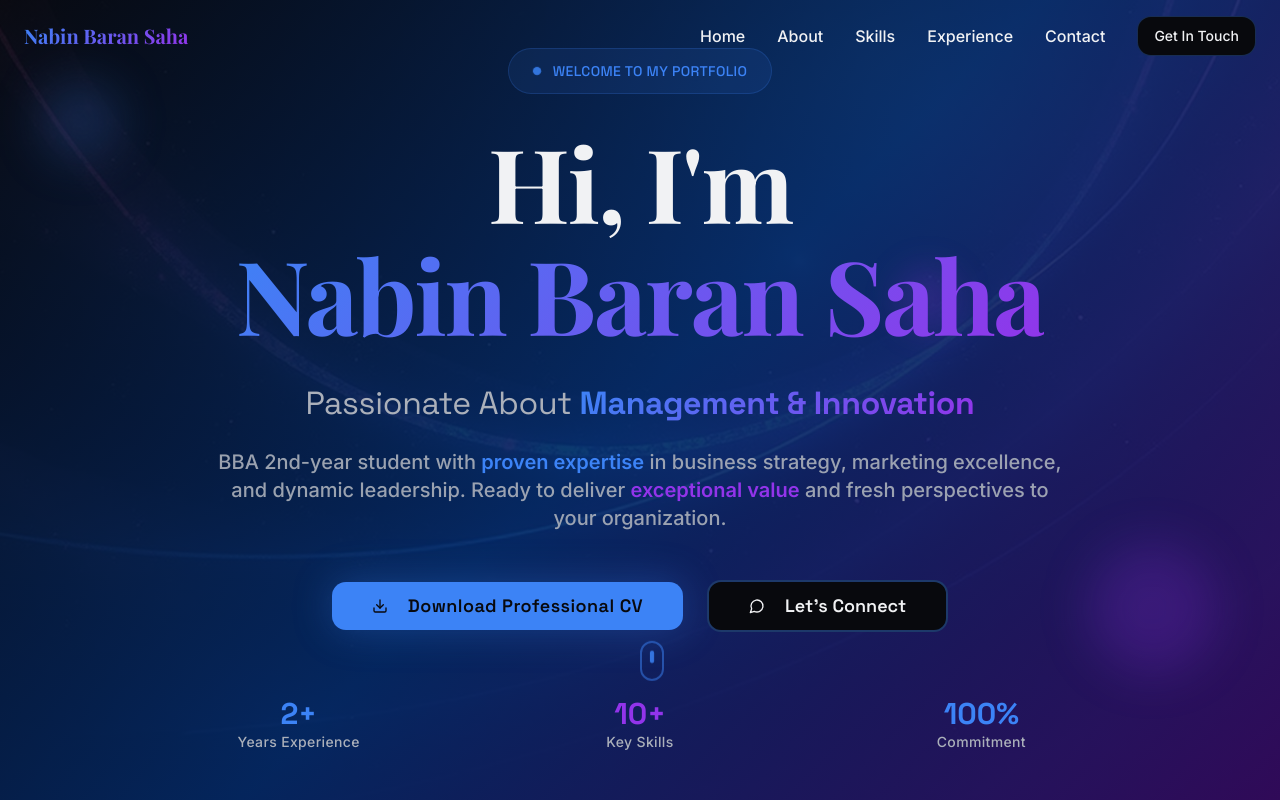
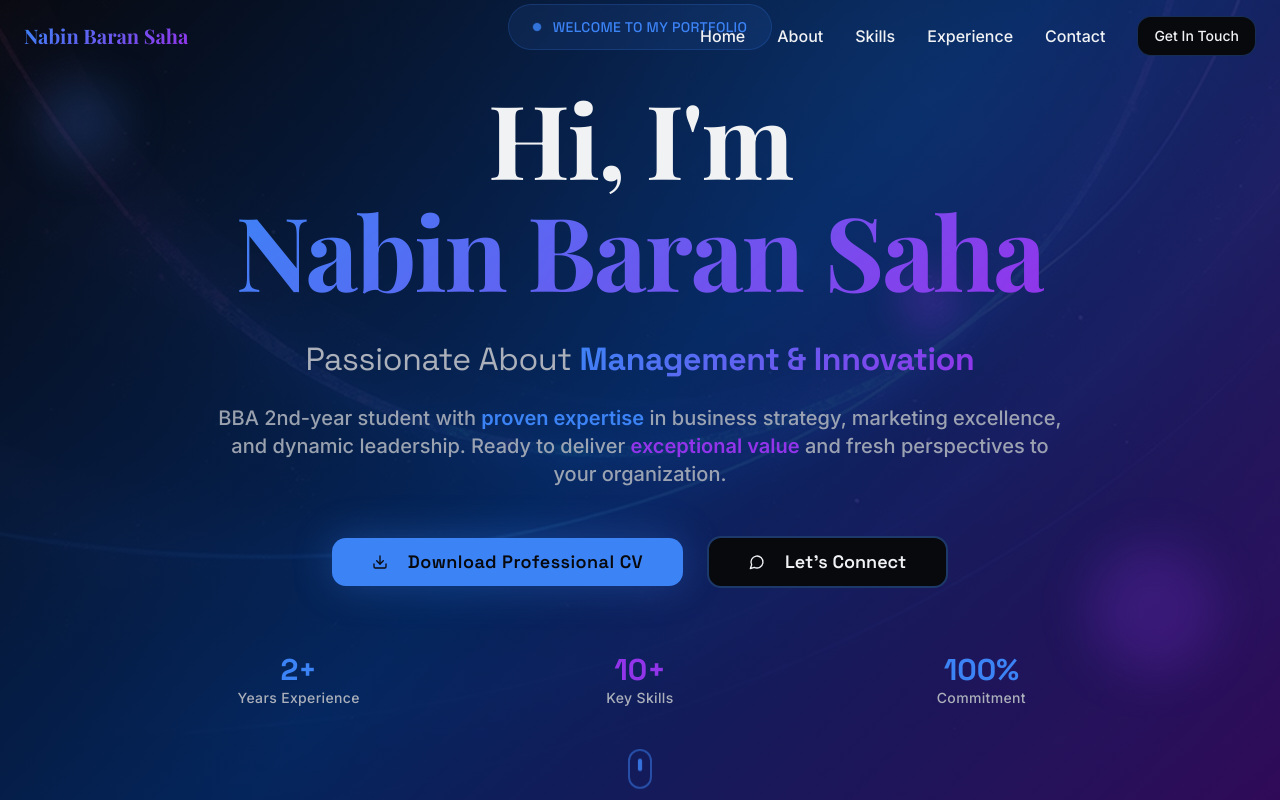
Before and after one commit to nabinbaransaha78/nabin-saha-digital-canvas, a React (Vite) app: page / in a window 1280 px wide. Shown: the top 800 px of the page. Built offline with nearby package versions, Linux system fonts and the light colour scheme.

Commit message:
Move scroll animation
Move the scroll animation to be positioned below the Key Skills section.

```diff
--- a/src/components/HeroSection.tsx
+++ b/src/components/HeroSection.tsx
@@ -119,12 +119,12 @@ const HeroSection = () => {
               </div>
             </div>
           </div>
-        </div>
 
-        {/* Scroll Indicator - Responsive for all devices */}
-        <div className="absolute bottom-8 sm:bottom-12 md:bottom-16 left-1/2 transform -translate-x-1/2 animate-bounce">
-          <div className="w-5 h-8 sm:w-6 sm:h-10 border-2 border-primary/50 rounded-full flex justify-center">
-            <div className="w-0.5 h-2 sm:w-1 sm:h-3 bg-primary rounded-full mt-1.5 sm:mt-2 animate-pulse" />
+          {/* Scroll Indicator - Below key skills */}
+          <div className="mt-8 sm:mt-12 flex justify-center animate-bounce">
+            <div className="w-5 h-8 sm:w-6 sm:h-10 border-2 border-primary/50 rounded-full flex justify-center">
+              <div className="w-0.5 h-2 sm:w-1 sm:h-3 bg-primary rounded-full mt-1.5 sm:mt-2 animate-pulse" />
+            </div>
           </div>
         </div>
       </div>
```
